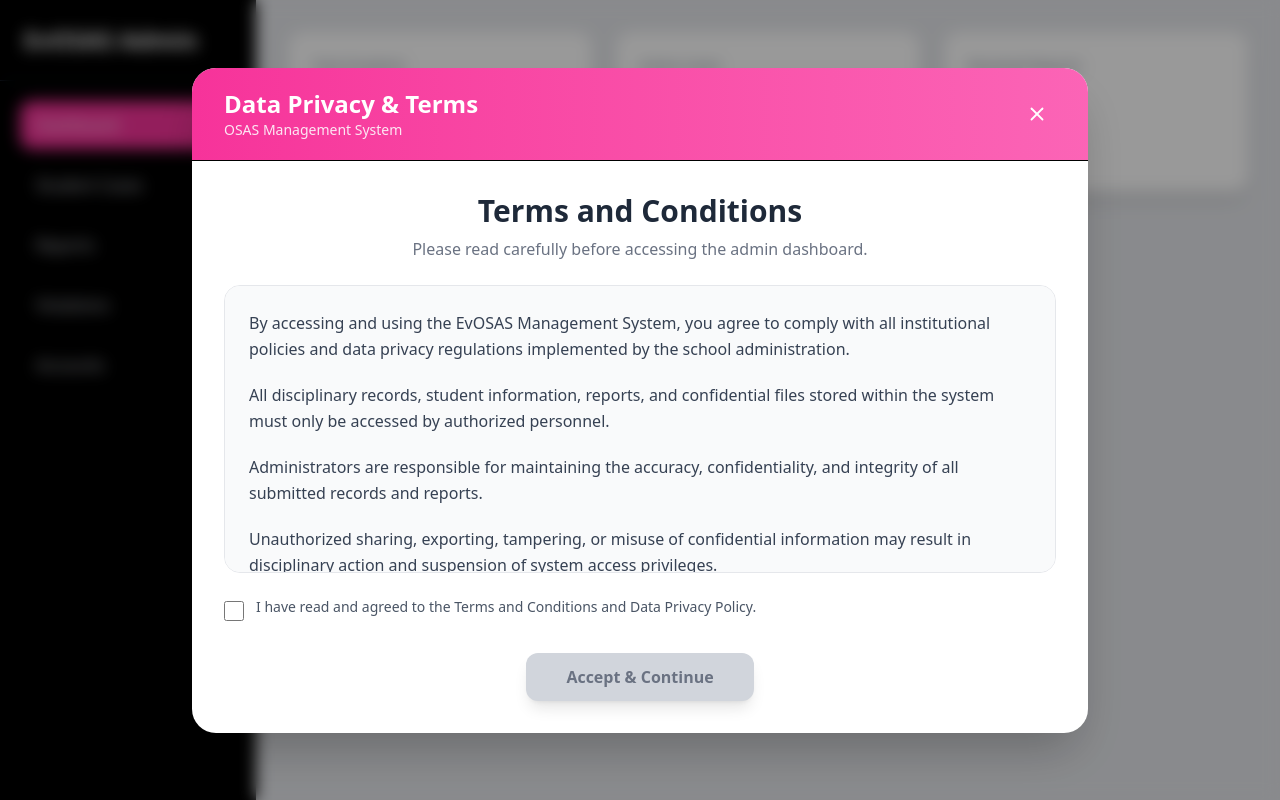
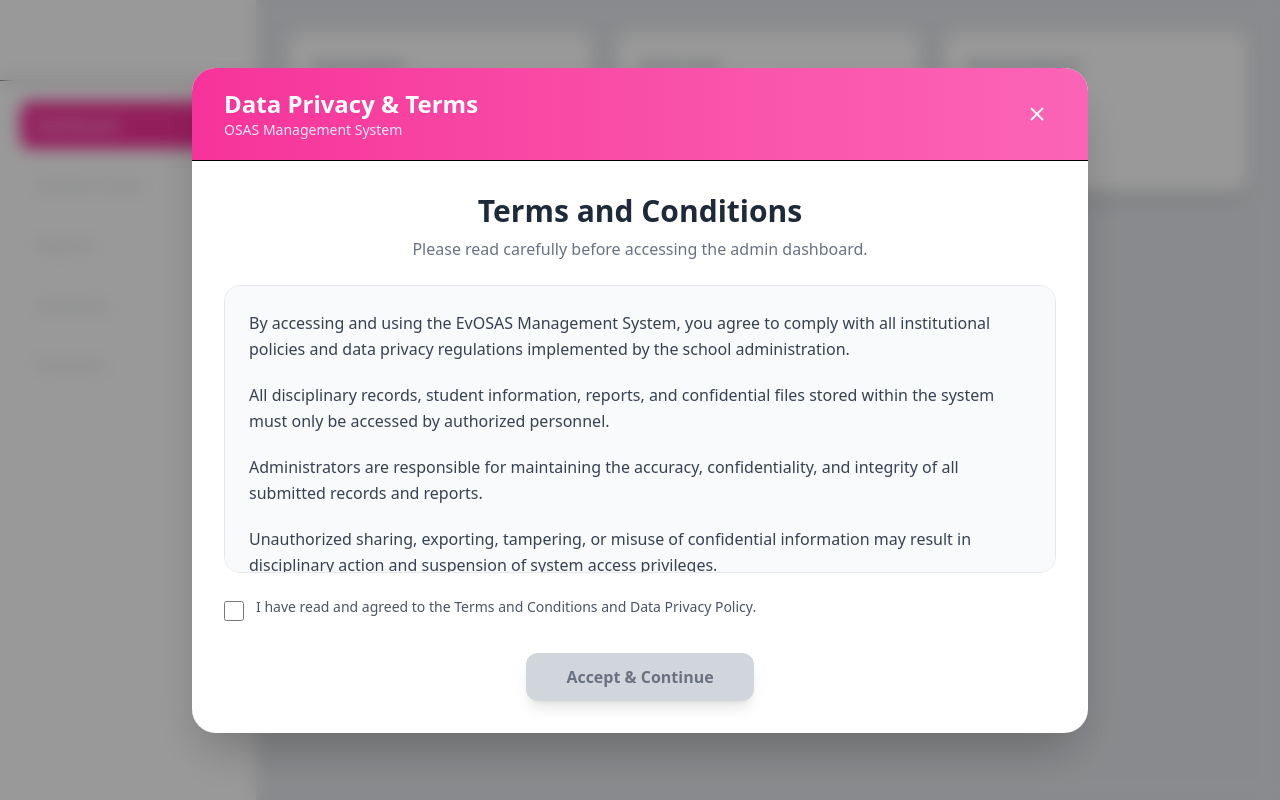
Before and after one commit to musni-dev/EvOSAS-SYSTEM, a React (Vite) app: page /terms in a window 1280 px wide. Built offline with nearby package versions, Linux system fonts and the light colour scheme; no server answers; sample sign-in values are in the browser's storage.

Commit message:
update terms

```diff
--- a/src/AdminDashboard/Terms.jsx
+++ b/src/AdminDashboard/Terms.jsx
@@ -24,7 +24,7 @@ export default function Terms() {
       <div className="absolute inset-0 flex">
 
         {/* Sidebar */}
-        <div className="w-64 bg-black text-white hidden md:flex flex-col">
+        <div className="w-64 bg-white text-white hidden md:flex flex-col">
           <div className="p-6 text-2xl font-bold border-b border-gray-800">
             EvOSAS Admin
           </div>
```
